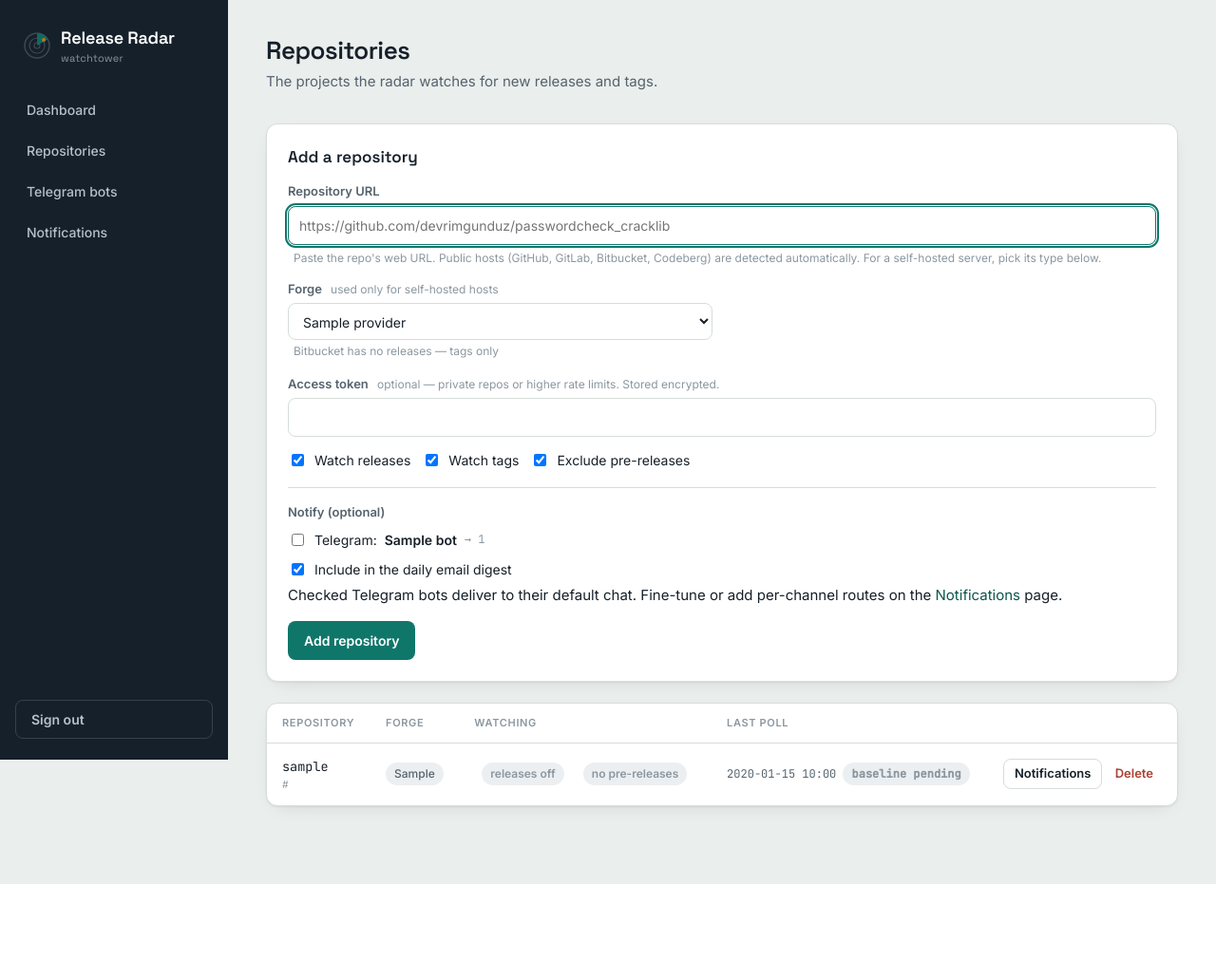
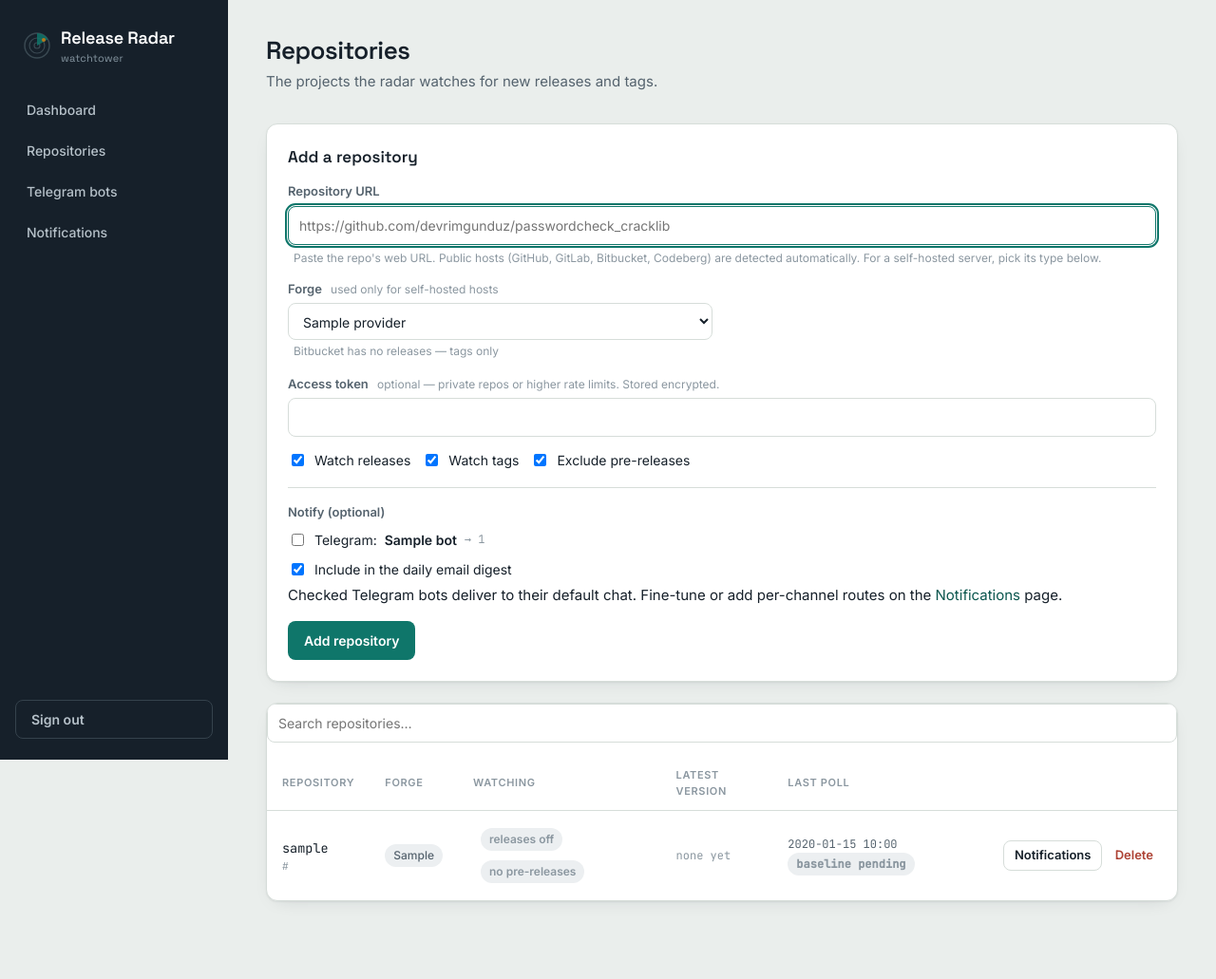
Before and after one commit to devrimgunduz/releasetracker.me, a FastAPI app: template app/templates/repos.html in a window 1280 px wide. Shown: the whole page at 95% size. Before the commit the page ends 931 px from the top, so only its background shows below. Run offline with FastAPI, Linux system fonts and the light colour scheme; the template is opened without the code that fills it: most values are stand-ins (such as "Sample title", 1, 10 or a date in 2020); parts of the project's set-up code (start-up, migrations or seed data) failed here and were passed over.

Commit message:
Show latest tracked version and add a repo search box
Repositories page now lists each repo's newest tracked release/tag
alongside when it was first discovered, and a live client-side search
box filters the table by repo slug.

```diff
--- a/app/templates/repos.html
+++ b/app/templates/repos.html
@@ -66,11 +66,14 @@
 
 <div class="card card-tight">
   {% if repos %}
-  <table>
-    <thead><tr><th>Repository</th><th>Forge</th><th>Watching</th><th>Last poll</th><th></th></tr></thead>
+  <div class="field" style="margin-bottom:14px">
+    <input type="text" id="repoSearch" placeholder="Search repositories…" oninput="filterRepos()" autocomplete="off">
+  </div>
+  <table id="reposTable">
+    <thead><tr><th>Repository</th><th>Forge</th><th>Watching</th><th>Latest version</th><th>Last poll</th><th></th></tr></thead>
     <tbody>
       {% for r in repos %}
-      <tr>
+      <tr data-slug="{{ r.slug|lower }}">
         <td>
           <span class="slug">{{ r.slug }}</span>
           {% if r.base_url %}<div class="mono" style="font-size:11px;color:var(--ink-faint)">{{ r.base_url }}</div>{% endif %}
@@ -96,6 +99,15 @@
             </button>
           </form>
         </td>
+        <td class="mono" style="font-size:12px">
+          {% set latest = latest_release.get(r.id) %}
+          {% if latest %}
+          {{ latest.tag_name or latest.name }}
+          <div style="color:var(--ink-faint);font-size:11px">tracked {{ latest.discovered_at.strftime('%Y-%m-%d %H:%M') }}</div>
+          {% else %}
+          <span style="color:var(--ink-faint)">none yet</span>
+          {% endif %}
+        </td>
         <td class="mono" style="color:var(--ink-soft);font-size:12px">
           {{ r.last_polled_at.strftime('%Y-%m-%d %H:%M') if r.last_polled_at else 'never' }}
           {% if not r.seeded %}<span class="pill pill-off">baseline pending</span>{% endif %}
@@ -111,6 +123,7 @@
       {% endfor %}
     </tbody>
   </table>
+  <p id="repoSearchEmpty" class="hint" style="display:none;margin-top:10px">No repositories match your search.</p>
   {% else %}
   <div class="empty"><p><strong>No repositories yet.</strong></p><p>Add one above to start watching.</p></div>
   {% endif %}
@@ -123,5 +136,17 @@
     document.getElementById('tagsHint').style.display = opt.dataset.tagsOnly === '1' ? '' : 'none';
   }
   onForgeChange();
+
+  function filterRepos() {
+    var q = document.getElementById('repoSearch').value.trim().toLowerCase();
+    var rows = document.querySelectorAll('#reposTable tbody tr');
+    var visible = 0;
+    rows.forEach(function (tr) {
+      var match = !q || (tr.dataset.slug || '').indexOf(q) !== -1;
+      tr.style.display = match ? '' : 'none';
+      if (match) visible++;
+    });
+    document.getElementById('repoSearchEmpty').style.display = visible === 0 ? '' : 'none';
+  }
 </script>
 {% endblock %}
```
Also changed, not shown: app/web/repos.py (+23 -1 lines).
